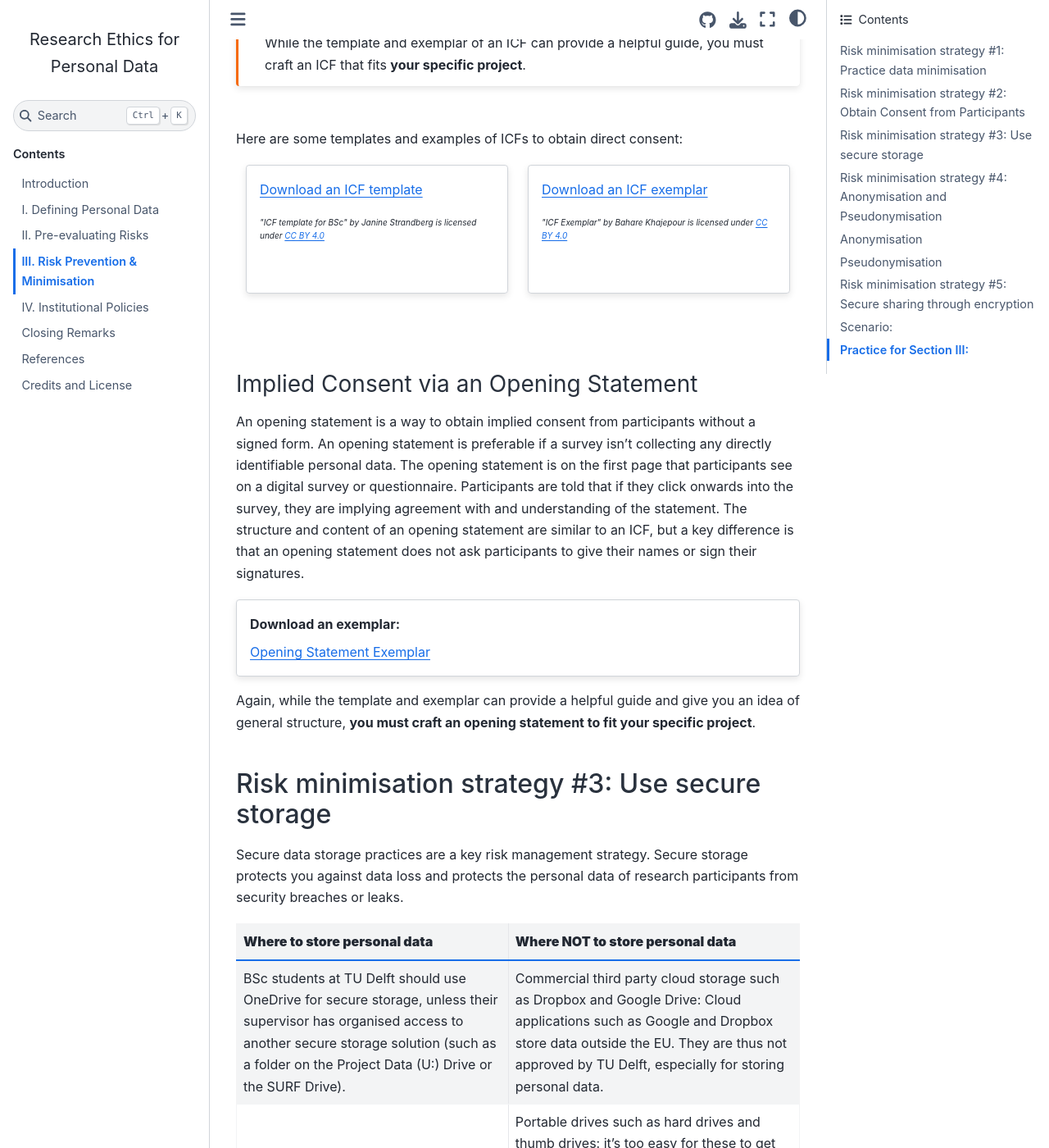
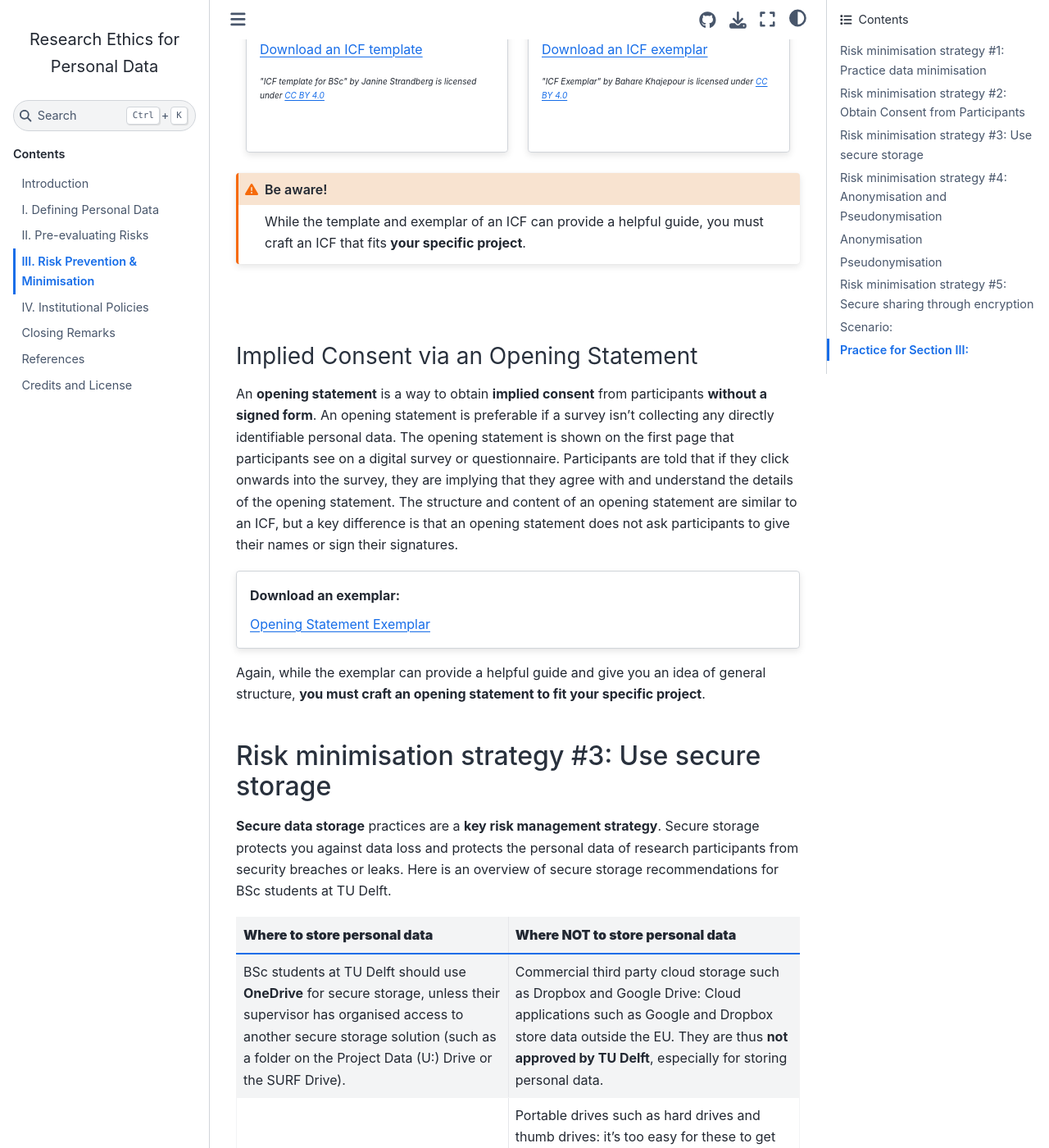
Before and after one commit to tu-delft-library/BSc_Research_Ethics_for_Personal_Data, a Jupyter Book: the page built from book/risk_mitigation.md, in a window 1280 px wide and 1400 px high, scrolled down 2011 px. Shown: the whole window at 82% size. Built offline with Jupyter Book 1.0.4 settings and Sphinx 7.4.7 and the Sphinx Book theme 1.1.4, drawn with Linux system fonts in a browser that asks for light colours; comment, search, counter and statistics services are not loaded; some of the changed text lies outside the part shown.

Commit message:
bolded and fixed practice instructions to align to learning target

````diff
--- a/book/risk_mitigation.md
+++ b/book/risk_mitigation.md
@@ -2,11 +2,11 @@
 
 In Section II, we looked at risks that can arise when working with personal data.
 
-Now, we'll focus on concrete strategies to minimise the risks of re-identification and prevent harm to participants. Evaluating and managing risk is a key part of ethical research design. At this point you need to ask yourself:
+Now, we'll focus on concrete strategies to minimise the risks of re-identification and prevent harm to participants. Evaluating and managing risk is a **key part of ethical research design**. At this point, you need to ask yourself:
 
 :::{card} Now, you must ask:
 :class-card: text-center
-**How do I structure my study in a way that prevents each identified risk?**
+How do I **structure my study** in a way that **prevents each identified risk?**
 :::
 
 Below, we'll look at five baseline risk prevention and minimisation strategies that help to protect the wellbeing, safety, and privacy of your research participants. These five strategies provide a general foundation; however, each researcher must carefully assess the specific characteristics, context, and potential risks of their own study and design prevention and minimisation measures that fit those circumstances.
@@ -31,7 +31,7 @@
 
 ### Direct Consent via an Informed Consent Form
 
-Researchers use an informed consent form (ICF) to obtain direct consent from participants. An ICF is often used to manage risks for interviews, surveys, focus groups, ethnographic studies, observations, experiments with human participants, etc. An ICF is an agreement between the researcher (you) and the research participant (people from whom you plan to collect personal data). An ICF must communicate clearly to people exactly what they are signing up for and the risks involved. That way, they can make an informed decision about whether to participate in your study. An informed consent form usually adheres to this general structure:
+Researchers use an **informed consent form (ICF)** to obtain **direct consent** from participants. An ICF is often used to manage risks for interviews, surveys, focus groups, ethnographic studies, observations, experiments with human participants, etc. An ICF is **an agreement** between the researcher (you) and the research participant (people from whom you plan to collect personal data). An ICF must communicate clearly to people exactly what they are signing up for and the risks involved. That way, they can make an informed decision about whether to participate in your study. An informed consent form usually adheres to this general structure:
 
 - **Introduction:** Explains who you are and lists any research partners in the study.
 
@@ -46,11 +46,6 @@
 - **Researcher’s Contact Information:** Gives participants a way to contact you if they have additional questions, concerns or complaints.
 
  - **Participant’s Signature:** Participants are asked to sign to indicate they have read and understand the details in the ICF (this component can include the date).
-
-```{admonition} Be aware!
-:class: warning
-While the template and exemplar of an ICF can provide a helpful guide, you must craft an ICF that fits **your specific project**.
-```
 <br>
 
 Here are some templates and examples of ICFs to obtain direct consent:
@@ -67,26 +62,33 @@
 <br>
 :::
 ::::
+
+```{admonition} Be aware!
+:class: warning
+While the template and exemplar of an ICF can provide a helpful guide, you must craft an ICF that fits **your specific project**.
+```
 <br>
+
 
 ### Implied Consent via an Opening Statement
 
-An opening statement is a way to obtain implied consent from participants without a signed form. An opening statement is preferable if a survey isn't collecting any directly identifiable personal data. The opening statement is on the first page that participants see on a digital survey or questionnaire. Participants are told that if they click onwards into the survey, they are implying agreement with and understanding of the statement. The structure and content of an opening statement are similar to an ICF, but a key difference is that an opening statement does not ask participants to give their names or sign their signatures.
+An **opening statement** is a way to obtain **implied consent** from participants **without a signed form**. An opening statement is preferable if a survey isn't collecting any directly identifiable personal data. The opening statement is shown on the first page that participants see on a digital survey or questionnaire. Participants are told that if they click onwards into the survey, they are implying that they agree with and understand the details of the opening statement. The structure and content of an opening statement are similar to an ICF, but a key difference is that an opening statement does not ask participants to give their names or sign their signatures.
 
 :::{card} Download an exemplar:
 [Opening Statement Exemplar](Opening_Statement_Exemplar.pdf)
 
 :::
 
-Again, while the template and exemplar can provide a helpful guide and give you an idea of general structure, **you must craft an opening statement to fit your specific project**.
+Again, while the exemplar can provide a helpful guide and give you an idea of general structure, **you must craft an opening statement to fit your specific project**.
+
 
 ## Risk minimisation strategy #3: Use secure storage
 
-Secure data storage practices are a key risk management strategy. Secure storage protects you against data loss and protects the personal data of research participants from security breaches or leaks.
+**Secure data storage** practices are a **key risk management strategy**. Secure storage protects you against data loss and protects the personal data of research participants from security breaches or leaks. Here is an overview of secure storage recommendations for BSc students at TU Delft.
 
 | **Where to store personal data** | **Where NOT to store personal data** |
 |---|---|
-|BSc students at TU Delft should use OneDrive for secure storage, unless their supervisor has organised access to another secure storage solution (such as a folder on the Project Data (U:) Drive or the SURF Drive).|Commercial third party cloud storage such as Dropbox and Google Drive: Cloud applications such as Google and Dropbox store data outside the EU. They are thus not approved by TU Delft, especially for storing personal data.|
+|BSc students at TU Delft should use **OneDrive** for secure storage, unless their supervisor has organised access to another secure storage solution (such as a folder on the Project Data (U:) Drive or the SURF Drive).|Commercial third party cloud storage such as Dropbox and Google Drive: Cloud applications such as Google and Dropbox store data outside the EU. They are thus **not approved by TU Delft**, especially for storing personal data.|
 |    |Portable drives such as hard drives and thumb drives: it’s too easy for these to get damaged, to get lost, and fall into the wrong hands.|
 |    |Floating on the desktop of your personal computer: this puts any personal data at risk (not to mention, all your work could get lost if your device gets stolen or broken).|
 
@@ -98,15 +100,14 @@
 
 
 ## Anonymisation
-Anonymisation is the process of modifying or erasing all personal data that may be traceable to a unique person so that it is no longer possible to link it back to any specific research participant. Anonymisation is permanent and irreversible. After a data set is anonymised it’s no longer considered personal data because the information cannot be traced back to any single participant . Anonymisation makes it possible to store, process, and share the data without the risk of exposing people’s identities.
+**Anonymisation** is the **process of modifying or erasing** all personal data that may be traceable to a unique person so that it is no longer possible to link it back to any specific research participant. Anonymisation is **permanent and irreversible**. After a data set is anonymised it’s no longer considered personal data because the information cannot be traced back to any single participant . Anonymisation makes it possible to store, process, and share the data without the risk of exposing people’s identities.
 
-Best practice is not to collect such personal details in the first place if they are not essential to address research questions. But if these details have already been collected, researchers must ensure they get removed as soon as possible so the dataset can no longer be traced back to a specific person. Note: it may be necessary to collect names for the purposes of the informed consent form. And if that's the case, the informed consent forms should be stored in a secure place separate from the rest of the collected data.
+Best practice is not to collect such personal details in the first place if they are not essential to address research questions. But if these details have already been collected, researchers must ensure they get removed as soon as possible so the dataset can no longer be traced back to a specific person. Note: it may be necessary to collect names for the purposes of the informed consent form. And if that's the case, the **informed consent forms** should be **stored in a secure place separate** from the rest of the collected data.
 
 ```{admonition} Anonymisation: Example #1
 :class: tip
  A survey aims to measure the job satisfaction of employees at the various branches of a large Dutch bank. Full anonymisation of the survey data means removing personal data that could be linked back to any individual survey taker. For example, the researcher needs to delete details like specific job titles, remove references to specific branch locations, and redact any names of supervisors mentioned in open responses as these details, especially when combined, could make it possible to trace responses back to a specific person.
 ```
-<br>
 
 ```{admonition} Anonymisation: Example #2
 :class: tip
@@ -131,12 +132,17 @@
 ```
 <br>
 
-Anonymisation and pseudonymisation are **time-intensive processes** that are **done after you've collected the data**. Therefore, we recommend that you design your study to collect only the personal data that you absolutely need to answer your research question(s). During the planning phase of your research you must establish whether you will anonymise or pseudonymise participants’ personal data. In your opening statement or on your Informed Consent Form you must make it clear to participants how their personal data will be protected.
+Anonymisation and pseudonymisation are **time-intensive processes** that are **done after you've collected the data**. Therefore, we recommend that you design your study to collect only the personal data that you absolutely need to answer your research question(s).
+
+```{admonition} Be aware!
+:class: warning
+During the **planning phase** of your research you must already establish whether you will anonymise or pseudonymise participants’ personal data. In your opening statement or on your Informed Consent Form you must make it clear to participants how their personal data will be protected.
+```
 <br>
 
 ## Risk minimisation strategy #5: Secure sharing through encryption
 
-A document containing personal data can be encrypted by enabling the locking function. The researcher assigns a “key,” i.e. a security code or password, and this is necessary to open the document.
+A document containing personal data can be **encrypted** by enabling the **locking function**. The researcher assigns a **“key,”** i.e. a security code or password, and this is necessary to open the document.
 
 
 ## Scenario:
````
Also changed, not shown: other parts of book/risk_mitigation.md (+2 -2 lines).
